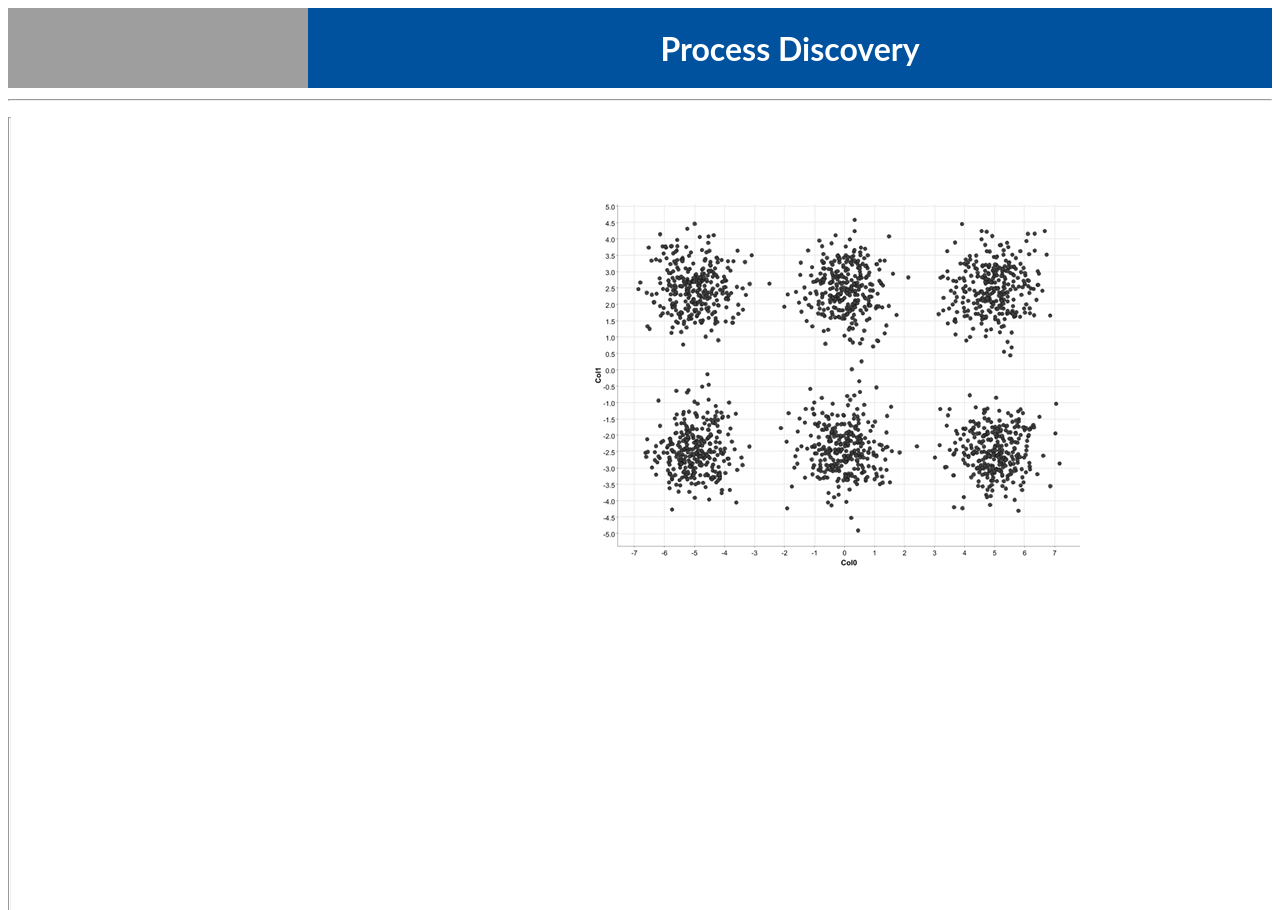
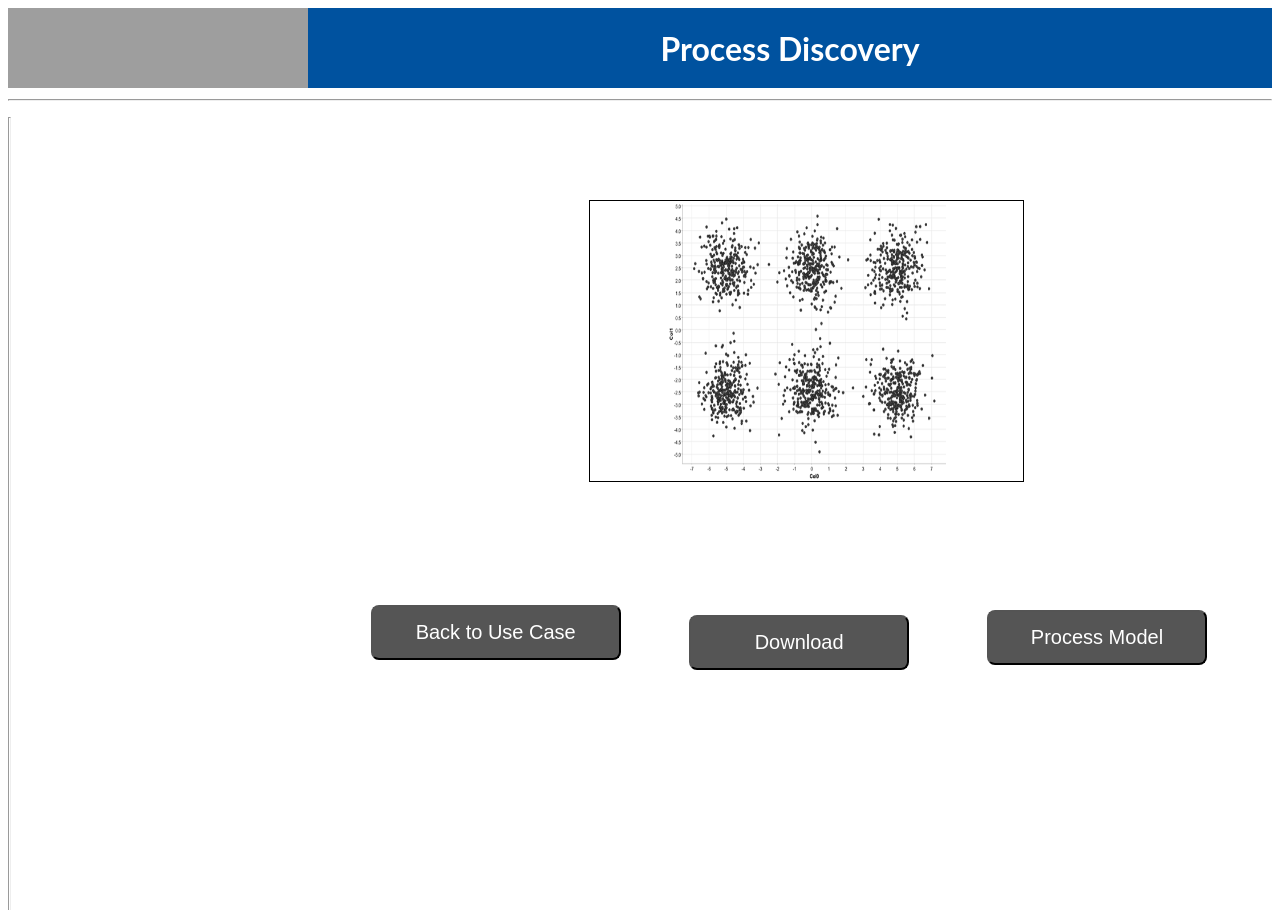
Before and after one commit to KLiehr/WS2122---Feature-Aggregation-and-Clustering, a Django app: page /UseCase/DecisionTree/Clustering/ in a window 1280 px wide. Shown: the top 910 px of the page. Run offline with Django 3.2, Linux system fonts and the light colour scheme; some libraries are stand-ins or nearby versions; grey boxes are pictures that could not be loaded.

Commit message:
clustering, process minning

```diff
--- a/ProjectApp/templates/ProjectApp/Clustering.html
+++ b/ProjectApp/templates/ProjectApp/Clustering.html
@@ -2,22 +2,32 @@
 
 {% block content %}
 
-<div style='position: absolute; top: 25%; left: 46%; right: 20%; text-align: center;'>
-    <img src='/media/images/clustering.png'>
-
+<div style='border: 1px solid black; height: 280px; position: absolute; top: 25%; left: 46%; right: 20%; text-align: center;'>
+    <img style=' height: 280px; width:280px ;'  src='/media/images/clustering.png'>
 </div>
 
 <div>
-    <button type='button' onclick="location.href='ProcessModel/'" style='margin-top:10%; margin-left: 7%; width: 220px; border-radius: 8px; padding: 14px 40px; font-size: 20px; background-color: #555555; color: white;'>
-        Process Model
-    </button>
 
-    <!-- <button type='button' onclick='DownloadClustering()' style='margin-top:10%; margin-left: 7%; width: 220px; border-radius: 8px; padding: 14px 40px; font-size: 20px; background-color: #555555; color: white;'>
-        Download
-    </button>  -->
+    <div style='position: absolute; top: 70%; left: 20%; right: 45%; text-align: center;'>
+        <button type='button' onclick="location.href='/UseCase/'" style='margin-top:10%; margin-left: 7%; width: 250px; border-radius: 8px; padding: 14px 40px; font-size: 20px; background-color: #555555; color: white;'>
+            Back to Use Case
+        </button>
+    </div>
+
+    <div style='position: absolute; top: 75%; left: 53%; right: 35%; text-align: center;'>
+        <button type='button' onclick="document.getElementById('imgC').click()" style='margin-top:10%; margin-left: 7%; width: 220px; border-radius: 8px; padding: 14px 40px; font-size: 20px; background-color: #555555; color: white;'>
+            Download
+        </button>
+        <a href="/media/images/clustering.png" id='imgC' download hidden></a>
+    </div>
+
+    <div style='position: absolute; top: 73%; left: 75%; right: 5%; text-align: center;'>
+        <button type='button' onclick="location.href='ProcessModel/'" style='margin-top:10%; margin-left: 7%; width: 220px; border-radius: 8px; padding: 14px 40px; font-size: 20px; background-color: #555555; color: white;'>
+            Process Model
+        </button>
+    </div>
+
 </div>
-
-
 
 
 <script>
--- a/ProjectApp/templates/ProjectApp/UseCase.html
+++ b/ProjectApp/templates/ProjectApp/UseCase.html
@@ -16,6 +16,8 @@
 
         </div>
     </div>
+
+
 
     <div style='position: absolute; top: 85%; left: 30%; right: 5%; text-align: center;'>
 
```
Also changed, not shown: ProjectApp/templates/ProjectApp/DecisionTree.html (+16 -9 lines), ProjectApp/templates/ProjectApp/ProcessModel.html (+12 -9 lines), db.sqlite3, 2 other files.
